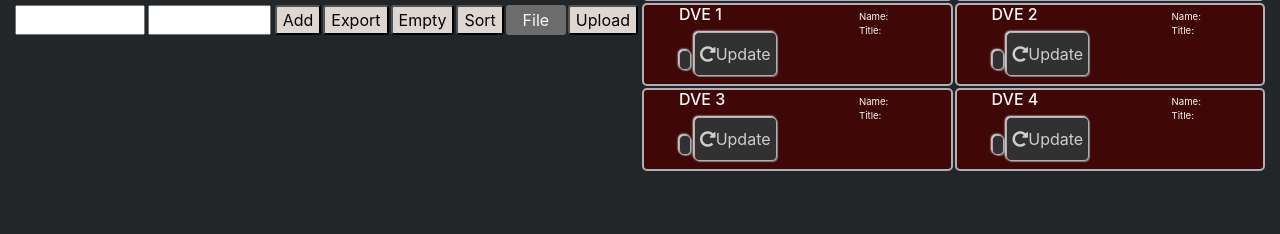
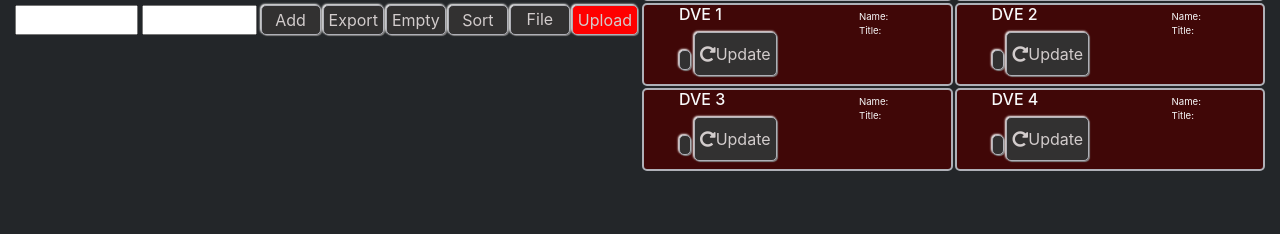
Before and after one commit to fgraux/LiveProd, a Node server app: page / in a window 1280 px wide. Shown: the part 406-640 px from the top of the page. Run offline with Node 20, Linux system fonts and the light colour scheme; some libraries are stand-ins or nearby versions.

Commit message:
Update LiveProdStyle.css

```diff
--- a/public/stylesheets/LiveProdStyle.css
+++ b/public/stylesheets/LiveProdStyle.css
@@ -125,7 +125,32 @@ td {
     background: #323131;
     box-shadow: 1px 1px 1px grey, -1px -1px 2px white;
     color: #d2cccc;
+	cursor: pointer;
 }
+
+#choose, .TitleDB, #export, #empty, #sort, #upload {
+    min-width: 60px;
+    font-size: 1rem;
+    height: 30px;
+	text-align: center;
+	padding: 1px 5px;
+    border: 1px solid rgb(175, 176, 183)!important;
+    border-radius: 5px;
+    background: #323131;
+    box-shadow: 1px 1px 1px grey, -1px -1px 2px white;
+    color: #d2cccc;
+	cursor: pointer;
+	}
+
+#upload {
+	min-width: 50px;
+	background: red!important;
+	}
+
+.red:hover{
+    background: #f7adad!important;
+	color: black;
+	}
 
 button, select {
     background: #ded6d1;
@@ -133,7 +158,7 @@ button, select {
 	font-size: 1rem;
 }
 
-#uiAction:hover, #tempAction:hover, #vtr1_box .loop:hover, #vtr2_box .loop:hover,#plAction:hover, button:hover {
+#uiAction:hover, #tempAction:hover, #vtr1_box .loop:hover, #vtr2_box .loop:hover,#plAction:hover, button:hover, #choose:hover, .TitleDB:hover, #export:hover, #empty:hover, #sort:hover {
     background: #777573;
 }
 
@@ -142,6 +167,14 @@ button, select {
 	color: black!important;
 }
 
+#uiAction.green {
+    background: #04ff04;
+	color: black!important;
+}
+
+.green:hover {
+	background: #a5f3a5!important;
+}
 
 #uiAction.cligno {
     background: red;
@@ -176,20 +209,6 @@ button, select {
 	margin-top:1%;
 	margin-bottom: 1%;
 		}
-
-#choose {
-    min-width: 60px;
-    -webkit-appearance: button;
-    background: #6c6c6c;
-    border-radius: 3px;
-    font-size: 1rem;
-    height: 30px;
-	text-align: center;
-    padding-top: 3px;	}
-
-#fileUpload {
-	min-width: 50px;
-	}
 
 .settings {
 	margin: 0 5px 5px 5px;	}
```
